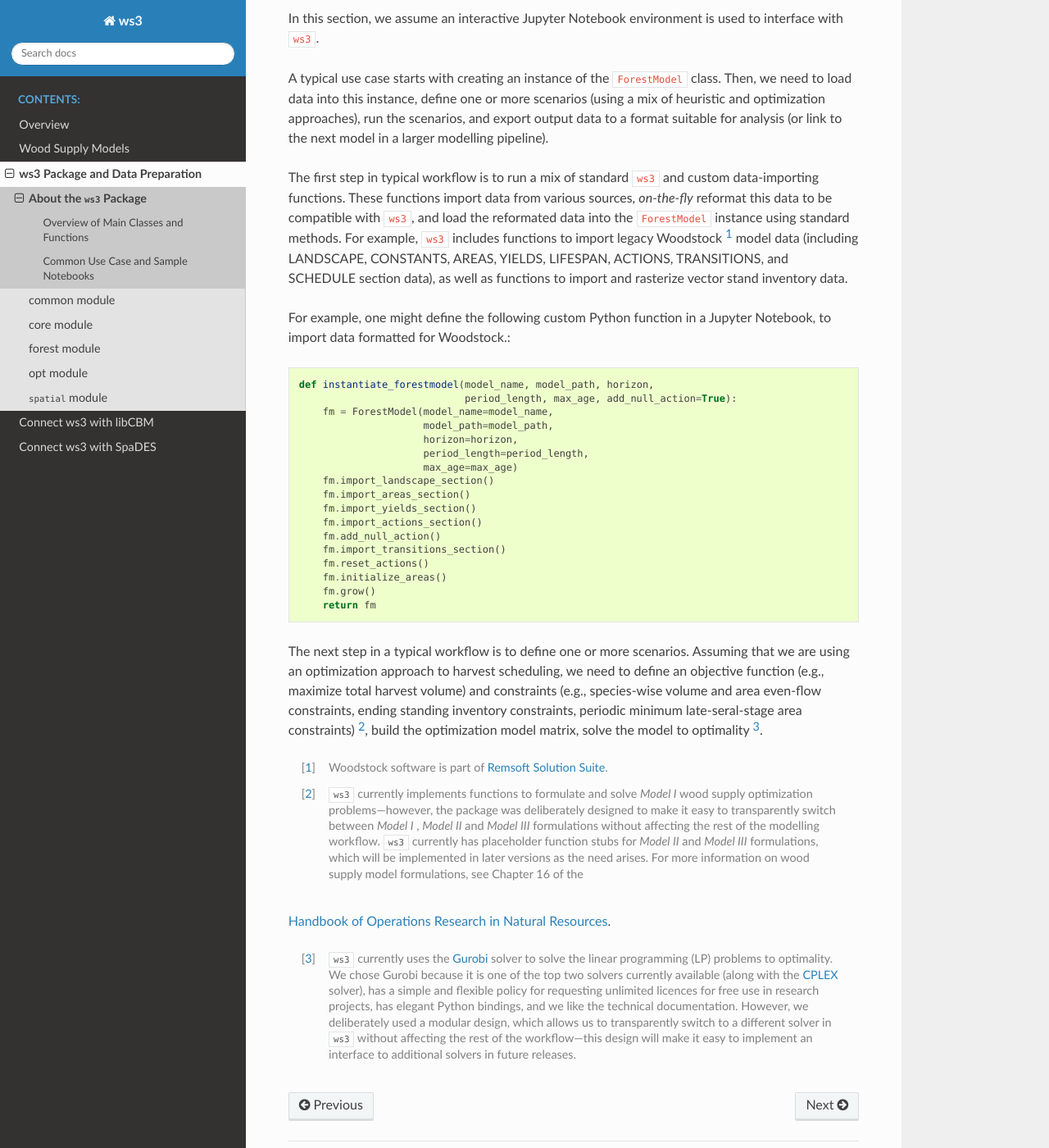
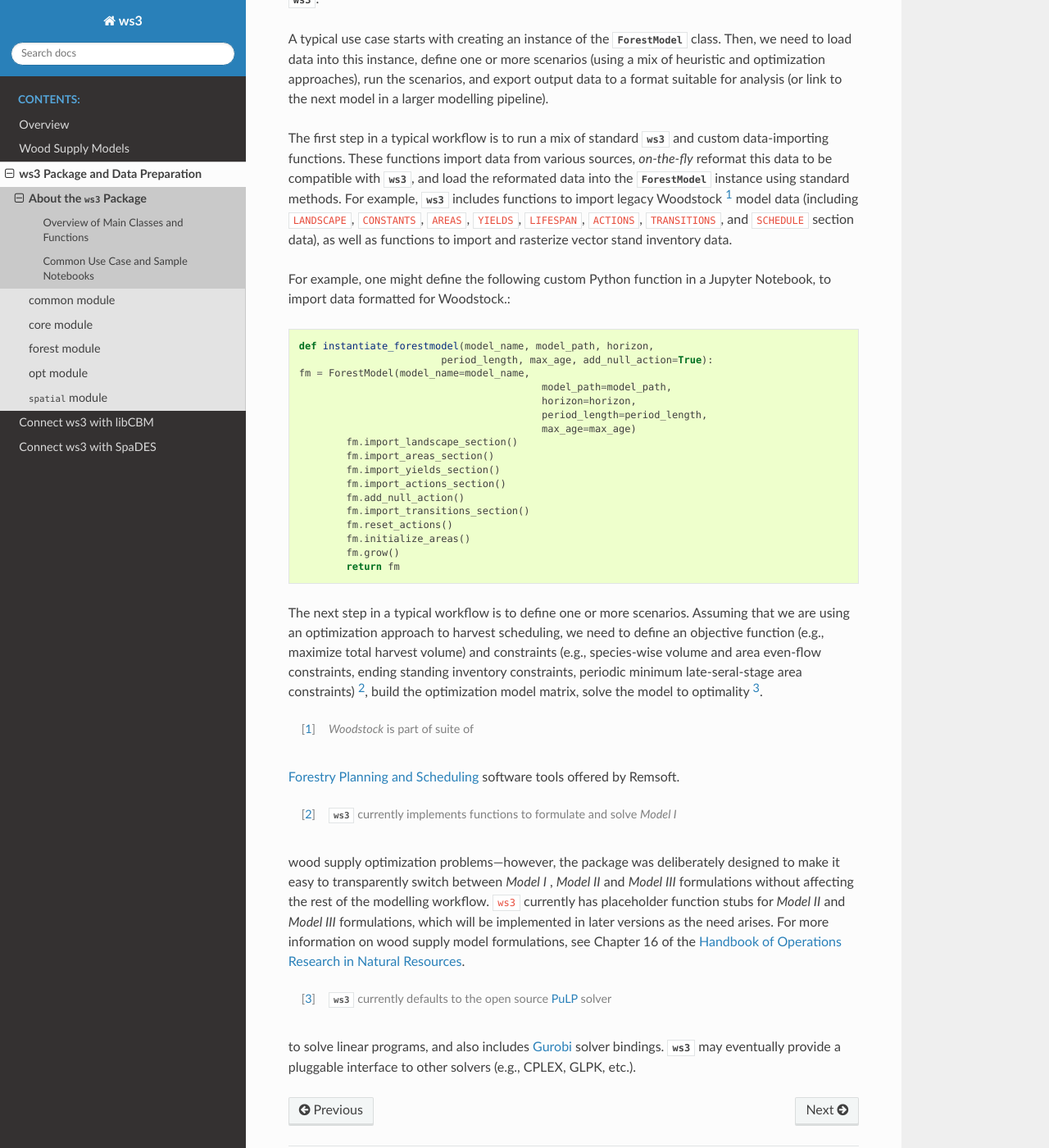
Before and after one commit to UBC-FRESH/ws3, a Sphinx documentation site: the page built from docs/source/Chapt2.rst, in a window 1280 px wide and 1400 px high, scrolled down 1871 px. Shown: the whole window at 82% size. Built offline with Sphinx 7.4.7 and the Read the Docs theme 3.1.0, drawn with Linux system fonts in a browser that asks for light colours; pages that are not in the unit, such as notebooks, are missing from menus; some of the changed text lies outside the part shown.

Commit message:
Clean up `Chap2.rst` documentation source text.

```diff
--- a/docs/source/Chapt2.rst
+++ b/docs/source/Chapt2.rst
@@ -1,9 +1,9 @@
 **************************
-About the ``ws3`` Package
+About the :py:mod:`ws3` Package
 **************************
 
-The ``ws3`` package is implemented using the Python programming language.
-``ws3`` is an aspatial wood supply model, which applies actions (and matching
+The :py:mod:`ws3` package is implemented using the Python programming language.
+:py:mod:`ws3` is an aspatial wood supply model, which applies actions (and matching
 transitions) to development types, simulates growth, and tracks inventory
 area (by development type and by age class) at each time step. Aspatial
 models output aspatial activity schedules---each line of the output schedule
@@ -21,44 +21,44 @@
 
 Some applications (e.g., linking to spatially-explicit
 or highly--spatially-referenced models) require a spatially-explicit activity
-schedule. ``ws3`` includes a *spatial disturbance allocator* sub-module, which
+schedule. :py:mod:`ws3` includes a *spatial disturbance allocator* sub-module, which
 contains functions that can map aspatial multi-period action schedules onto a
 rasterized spatial representation of the forest. The spatial disturbance allocator
-is implemented using the ``rasterio`` package and is available as part of the
-``ws3.spatial`` module. The area-based forest inventory input data for a ``ws3``
+is implemented using the :py:mod:`rasterio` package and is available as part of the
+:py:mod:`ws3.spatial` module. The area-based forest inventory input data for a :py:mod:`ws3`
 model is typically compiled by *aggregating* stands in a spatially explicity
 forest inventory data layer (i.e., by combining spatially discontiguous stands
 into area bins, grouping by stratum and age class). The spatial disturbance
 allocation functions are effectively *disaggregating* the aspatial disturbance
 schedule, restoring the spatial dimensionality of the forest inventory data layer.
-These same functions are also capable of *disaggregating* ``ws3`` output schedules
+These same functions are also capable of *disaggregating* :py:mod:`ws3` output schedules
 from multi-year simulation periods into annual time steps (which is useful if you
-plan to pipe ``ws3`` output to a downstream spatially-explicit model that also
-operates on a smaller simulation time step than your source ``ws3`` model).
+plan to pipe :py:mod:`ws3` output to a downstream spatially-explicit model that also
+operates on a smaller simulation time step than your source :py:mod:`ws3` model).
 Note that this disaggregation operation is always going to be somewhat
 problematic, because we are essentially fabricating details that are not
 represented in the source data.
 
-``ws3`` uses a scripted Python interface to control the model, which provides maximum
+:py:mod:`ws3` uses a scripted Python interface to control the model, which provides maximum
 flexibility and makes it easy to automate modelling workflows. This ensures
-reproducible methodologies, and enables linking ``ws3`` input or outout to other
+reproducible methodologies, and enables linking :py:mod:`ws3` input or outout to other
 software packages to form complex modelling pipelines. The scripted interface also
 makes it relatively easy to implement custom data-importing functions, which makes
 it easier to import existing data from a variety of ad-hoc sources without the
-need to recompile the data into a standard ``ws3``-specific format (i.e., importing
+need to recompile the data into a standard :py:mod:`ws3`-specific format (i.e., importing
 functions can be implemented such that the conversion process is fully automated
 and applied to raw input data *on the fly*). Similarly, users can easily implement
-custom functions to re-format ``ws3`` output data *on the fly* (either for static
+custom functions to re-format :py:mod:`ws3` output data *on the fly* (either for static
 serialization to disk, or to be piped live into another process).
 
-Although we recommend using Jupyter Notebooks as an interactive interface to ``ws3``
+Although we recommend using Jupyter Notebooks as an interactive interface to :py:mod:`ws3`
 (the package was specifically designed with an interactive notebook interface in mind),
-``ws3`` functions can also be imported and run in fully scripted workflow
+:py:mod:`ws3` functions can also be imported and run in fully scripted workflow
 (e.g., non-interactive batch processes can be run in a massively-paralleled workflow
 on high-performance--computing resources, if available). The ability to mix interactive
-and massively-paralleled non-interactive workflows is a unique feature of ``ws3``.
+and massively-paralleled non-interactive workflows is a unique feature of :py:mod:`ws3`.
 
-``ws3`` is a complex and flexible collection of functional software units. The following
+:py:mod:`ws3` is a complex and flexible collection of functional software units. The following
 sections describe some of the main classes and functions in the package, and describe
 some common use cases, and link to sample notebooks that implement these use cases.
 
@@ -68,54 +68,86 @@
 This section describes some of the main classes and functions that make up the ``ws3``
 pacakge.
 
-:py:class:`~ws3.model.ForestModel` test test.
-
-The ``ForestModel`` class is the core class in the package. This class
+The :py:class:`ws3.forest.ForestModel` class is the core class in the package. This class
 encapsulates all the information used to simulate scenarios from a given dataset
 (i.e., stratified initial inventory, growth and yield functions, action eligibility,
 transition matrix, action schedule, etc.), as well as a collection of functions
 to import and export data, generate activity schedules, and simulate application of
 these schedules (i.e., run scenarios).
 
-At the heart of the ``ForestModel`` class is a list of ``DevelopentType`` instances. Each ``DevelopmentType`` instance encapsulates information about one development type (i.e., a forest stratum, which is an aggregate of smaller *stands* that make up the raw forest inventory input data). The ``DevelopmentType`` class also stores a list of operable *actions*, maps *state variable transitions* to these actions, stores growth and yield functions, and knows how to *grow itself* when time is incremented during a simulation.
+At the heart of the :py:class:`~ws3.forest.ForestModel` class is a list of
+:py:class:`ws3.forest.DevelopmentType` instances. Each
+:py:class:`~ws3.forest.DevelopmentType` instance encapsulates information about one
+development type (i.e., a forest stratum, which is an aggregate of smaller *stands*
+that make up the raw forest inventory input data). The :py:class:`~ws3.forest.DevelopmentType`
+class also stores a list of operable *actions*, maps *state variable transitions*
+to these actions, stores growth and yield functions, and knows how to *grow itself*
+when time is incremented during a simulation.
 
 .. To Do: Finish documenting main stuff here.
 
 Common Use Case and Sample Notebooks
 ===========================
 
-In this section, we assume an interactive Jupyter Notebook environment is used to interface with ``ws3``.
+In this section, we assume an interactive Jupyter Notebook environment is used to
+interface with :py:mod:`ws3`.
 
-A typical use case starts with creating an instance of the ``ForestModel`` class. Then, we need to load data into this instance, define one or more scenarios (using a mix of heuristic and optimization approaches), run the scenarios, and export output data to a format suitable for analysis (or link to the next model in a larger modelling pipeline).
+A typical use case starts with creating an instance of the :py:class:`~ws3.forest.ForestModel`
+class. Then, we need to load data into this instance, define one or more scenarios
+(using a mix of heuristic and optimization approaches), run the scenarios, and
+export output data to a format suitable for analysis (or link to the next model in
+a larger modelling pipeline).
 
-The first step in typical workflow is to run a mix of standard ``ws3`` and custom data-importing functions.  These functions import data from various sources, *on-the-fly* reformat this data to be compatible with ``ws3``, and load  the reformated data into the ``ForestModel`` instance using standard methods. For example, ``ws3`` includes functions to import legacy Woodstock [#]_ model data (including LANDSCAPE, CONSTANTS, AREAS, YIELDS, LIFESPAN, ACTIONS, TRANSITIONS, and SCHEDULE section data), as well as functions to import and rasterize vector stand inventory data.
+The first step in a typical workflow is to run a mix of standard :py:mod:`ws3` and custom
+data-importing functions.  These functions import data from various sources, *on-the-fly*
+reformat this data to be compatible with :py:mod:`ws3`, and load  the reformated data into
+the :py:class:`~ws3.forest.ForestModel` instance using standard methods. For example,
+:py:mod:`ws3` includes functions to import legacy Woodstock [#]_ model data (including
+``LANDSCAPE``, ``CONSTANTS``, ``AREAS``, ``YIELDS``, ``LIFESPAN``, ``ACTIONS``,
+``TRANSITIONS``, and ``SCHEDULE`` section data), as well as functions to import and
+rasterize vector stand inventory data.
 
-For example, one might define the following custom Python function in a Jupyter Notebook, to import data formatted
-for Woodstock.::
+For example, one might define the following custom Python function in a Jupyter Notebook,
+to import data formatted for Woodstock.::
 
-    def instantiate_forestmodel(model_name, model_path, horizon,
+	def instantiate_forestmodel(model_name, model_path, horizon,
                                 period_length, max_age, add_null_action=True):
         fm = ForestModel(model_name=model_name,
-	 	 	 model_path=model_path,
- 	 		 horizon=horizon,
-			 period_length=period_length,
-			 max_age=max_age)
-	fm.import_landscape_section()
-	fm.import_areas_section()
-	fm.import_yields_section()
-	fm.import_actions_section()
-	fm.add_null_action()
-	fm.import_transitions_section()
-	fm.reset_actions()
-	fm.initialize_areas()
-	fm.grow()
-	return fm
+				 		 model_path=model_path,
+			 			 horizon=horizon,
+		 				 period_length=period_length,
+						 max_age=max_age)
+		fm.import_landscape_section()
+		fm.import_areas_section()
+		fm.import_yields_section()
+		fm.import_actions_section()
+		fm.add_null_action()
+		fm.import_transitions_section()
+		fm.reset_actions()
+		fm.initialize_areas()
+		fm.grow()
+		return fm
 
-The next step in a typical workflow is to define one or more scenarios. Assuming that we are using an optimization approach to harvest scheduling, we need to define an objective function (e.g., maximize total harvest volume) and constraints (e.g., species-wise volume and area even-flow constraints, ending standing inventory constraints, periodic minimum late-seral-stage area constraints) [#]_, build the optimization model matrix, solve the model to optimality [#]_.
+The next step in a typical workflow is to define one or more scenarios. Assuming
+that we are using an optimization approach to harvest scheduling, we need to
+define an objective function (e.g., maximize total harvest volume) and constraints
+(e.g., species-wise volume and area even-flow constraints, ending standing
+inventory constraints, periodic minimum late-seral-stage area constraints)
+[#]_, build the optimization model matrix, solve the model to optimality [#]_.
 
-.. [#] Woodstock software is part of `Remsoft Solution Suite <http://www.remsoft.com/forestry.php>`_.
+.. [#] *Woodstock* is part of suite of
+`Forestry Planning and Scheduling <https://remsoft.com/forestry-planning-and-scheduling/>`_
+software tools offered by Remsoft.
 
-.. [#] ``ws3`` currently implements functions to formulate and solve *Model I* wood supply optimization problems---however, the package was deliberately designed to make it easy to transparently switch between *Model I* ,  *Model II* and *Model III* formulations without affecting the rest of the modelling workflow. ``ws3`` currently has placeholder function stubs for *Model II* and *Model III* formulations, which will be implemented in later versions as the need arises. For more information on wood supply model formulations, see Chapter 16 of the
+.. [#] :py:mod:`ws3` currently implements functions to formulate and solve *Model I*
+wood supply optimization problems---however, the package was deliberately designed
+to make it easy to transparently switch between *Model I* ,  *Model II* and *Model III*
+formulations without affecting the rest of the modelling workflow. ``ws3`` currently
+has placeholder function stubs for *Model II* and *Model III* formulations, which will
+be implemented in later versions as the need arises. For more information on wood
+supply model formulations, see Chapter 16 of the
 `Handbook of Operations Research in Natural Resources <http://www.springer.com/gp/book/9780387718149>`_.
 
-.. [#] ``ws3`` currently uses the `Gurobi <http://www.gurobi.com/>`_ solver to solve the linear programming (LP) problems to optimality. We chose Gurobi because it is one of the top two solvers currently available (along with the `CPLEX <https://www.ibm.com/analytics/data-science/prescriptive-analytics/cplex-optimizer>`_ solver), has a simple and flexible policy for requesting unlimited licences for free use in research projects, has elegant Python bindings, and we like the technical documentation. However, we deliberately used a modular design, which allows us to transparently switch to a different solver in ``ws3`` without affecting the rest of the workflow---this design will make it easy to implement an interface to additional solvers in future releases.
+.. [#] :py:mod:`ws3` currently defaults to the open source `PuLP <https://coin-or.github.io/pulp/>`_ solver
+to solve linear programs, and also includes `Gurobi <http://www.gurobi.com/>`_ solver bindings.
+:py:mod:`ws3` may eventually provide a pluggable interface to other solvers (e.g., CPLEX, GLPK, etc.).
```
